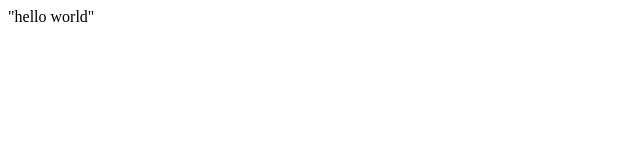
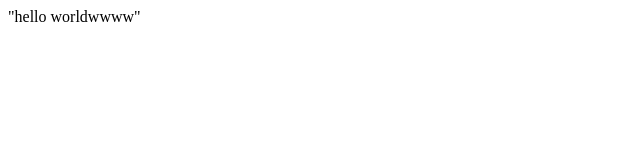
Before and after one commit to kuunal111/First.Repo, a plain HTML site: page index.html in a window 1280 px wide. Shown: the full height of the page, 0-640 px from the left. Drawn offline with Linux system fonts and the light colour scheme.

Commit message:
new changes

```diff
--- a/index.html
+++ b/index.html
@@ -1 +1 @@
-<pr>"hello world"</pr>
+<pr>"hello worldwwww"</pr>
```
